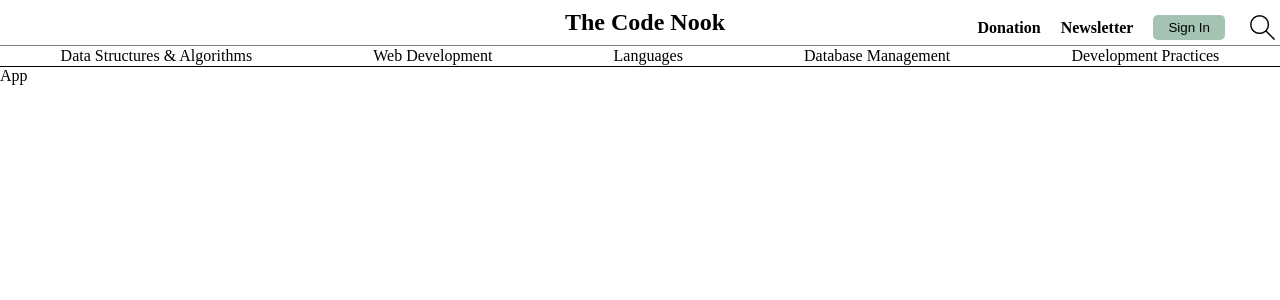
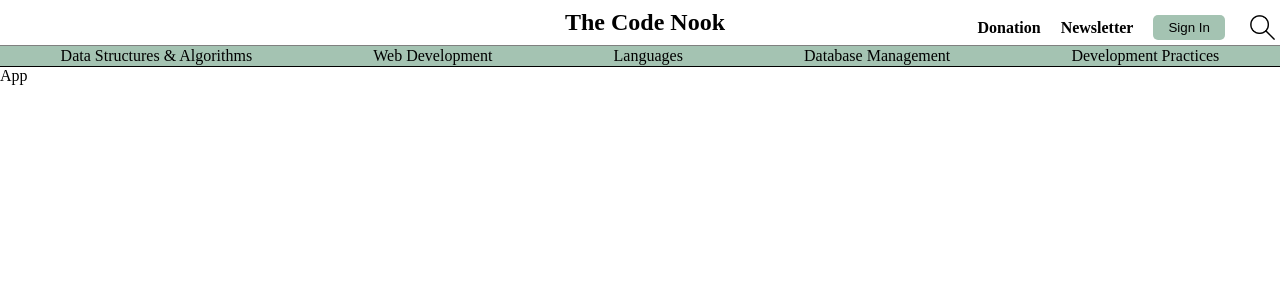
Before and after one commit to MR-Farabough/theCodeNook, a React (Vite) app: page / in a window 1280 px wide. Shown: the top 300 px of the page. Built offline with nearby package versions, Linux system fonts and the light colour scheme.

Commit message:
Remove unnecessary styles

```diff
--- a/src/styles/SubNav.css
+++ b/src/styles/SubNav.css
@@ -14,17 +14,20 @@
 	justify-content: space-around;
 	margin: auto;
 	border-bottom: 1px solid black;
+	background: #a4c3b2;
 }
 
 .sub-menu {
 	height: fit-content;
 }
 
+.subMenu-topic {
+	padding: 2px;
+	border-radius: 5px;
+}
+
 .subMenu-topic:hover {
 	cursor: pointer;
-	height: fit-content;
-	width: fit-content;
-	background-color: 1px solid #6b9080;
 }
 
 .subNav-dropdown {
@@ -33,6 +36,6 @@
 	height: fit-content;
 	width: fit-content;
 	background-color: #a4c3b2;
-  padding: 5px;
+	padding: 5px;
 	border-radius: 5px;
 }
```
